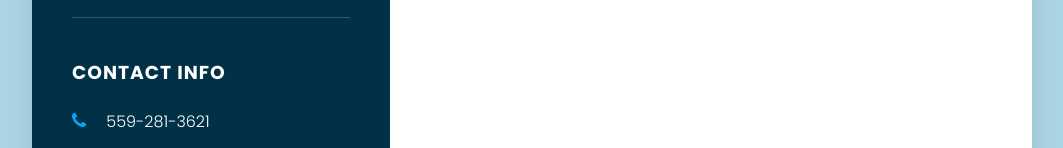
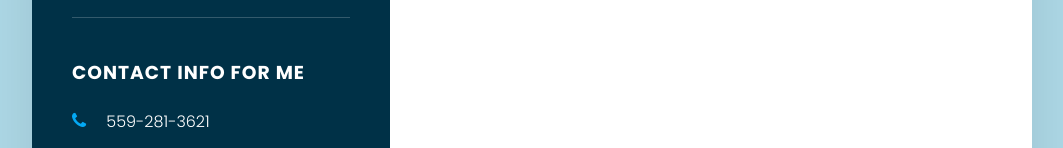
Before and after one commit to blakefullerton001/blakefullerton001.github.io, a plain HTML site: page index.html in a window 1280 px wide. Shown: the part 382-530 px from the top of the page, without its empty margins (108-1171 px from the left). Drawn offline with Linux system fonts and the light colour scheme.

Commit message:
testing
this is the testing phase, trying to get website working

```diff
--- a/index.html
+++ b/index.html
@@ -17,7 +17,7 @@
        <h2>Blake Fullerton<br><span>Web Developer</span></h2>
        </div>
        <div class="contactInfo">
-         <h3 class="title">Contact Info</h3>
+         <h3 class="title">Contact Info for me</h3>
          <ul>
            <li>
              <span class="icon"><i class="fa fa-phone" aria-hidden="true"></i></span>
```
